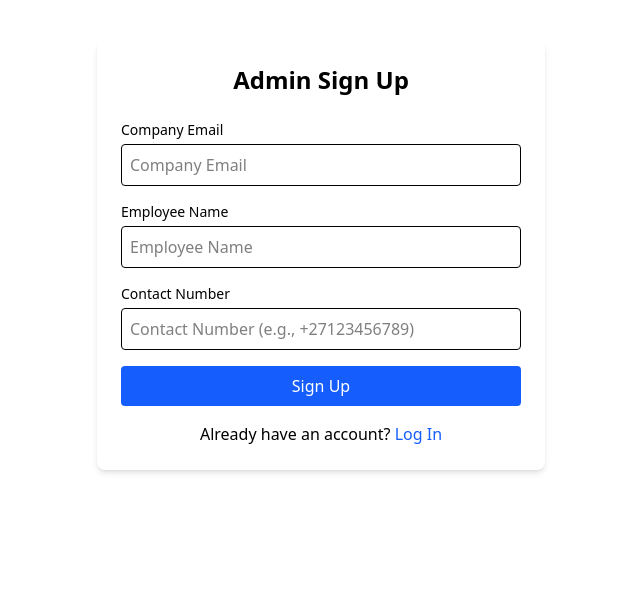
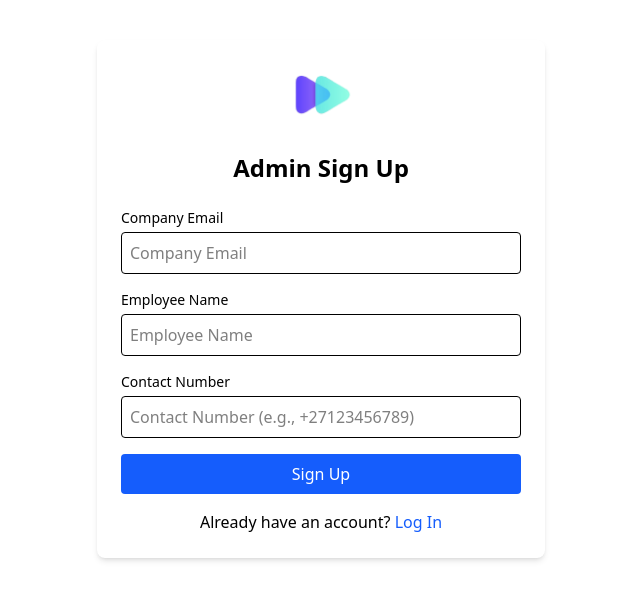
Before and after one commit to Tshepangselona/BBBEECAL, a React (Vite) app in the folder frontend/: page /AdminSignUp in a window 1280 px wide. Shown: the top 600 px of the page, without its empty margins (319-959 px from the left). Built offline with nearby package versions, Linux system fonts and the light colour scheme.

Commit message:
Added logo to the Forms

```diff
--- a/frontend/src/Admin/Forms/AdminLogIn.jsx
+++ b/frontend/src/Admin/Forms/AdminLogIn.jsx
@@ -1,5 +1,6 @@
 import { useState } from "react";
 import { Link, useNavigate } from "react-router-dom";
+import logo from '../../assets/forge.png'
 
 export default function AdminLogIn() {
   const [formData, setFormData] = useState({ businessEmail: "", password: "" });
@@ -54,6 +55,9 @@ export default function AdminLogIn() {
 
   return (
     <div className="max-w-md mx-auto mt-10 p-6 bg-white rounded-lg shadow-md">
+      <div className="flex justify-center mb-6">
+        <img src={logo} alt="Forge Logo" className="h-16" />
+      </div>
       <h2 className="text-2xl font-bold mb-6 text-center">Admin Log In</h2>
       <form onSubmit={handleSubmit} className="space-y-4">
         <input
--- a/frontend/src/Admin/Forms/AdminSignUp.jsx
+++ b/frontend/src/Admin/Forms/AdminSignUp.jsx
@@ -1,5 +1,7 @@
 import { useState } from "react";
 import { Link, useNavigate } from "react-router-dom";
+import logo from '../../assets/forge.png'
+
 
 export default function AdminSignUp() {
   const [formData, setFormData] = useState({
@@ -86,6 +88,10 @@ export default function AdminSignUp() {
 
   return (
     <div className="max-w-md mx-auto mt-10 p-6 bg-white rounded-lg shadow-md">
+            <div className="flex justify-center mb-6">
+              <img src={logo} alt="Forge Logo" className="h-16" />
+            </div>
+
       <h2 className="text-2xl font-bold mb-6 text-center">Admin Sign Up</h2>
       <form onSubmit={handleSubmit} className="space-y-4">
         <div>
--- a/frontend/src/Components/Forms/Login.jsx
+++ b/frontend/src/Components/Forms/Login.jsx
@@ -1,5 +1,7 @@
 import { useState } from "react";
 import { Link, useNavigate } from "react-router-dom";
+import logo from '../../assets/forge.png'
+
 
 export default function Login() {
   const [formData, setFormData] = useState({ businessEmail: "", password: "" });
@@ -48,6 +50,9 @@ export default function Login() {
 
   return (
     <div className="max-w-md mx-auto mt-10 p-6 bg-white rounded-lg shadow-md">
+            <div className="flex justify-center mb-6">
+              <img src={logo} alt="Forge Logo" className="h-16" />
+            </div>
       <h2 className="text-2xl font-bold mb-6 text-center">Log In</h2>
       <form onSubmit={handleSubmit} className="space-y-4">
         <input
--- a/frontend/src/Components/Forms/SignUp.jsx
+++ b/frontend/src/Components/Forms/SignUp.jsx
@@ -1,5 +1,7 @@
 import { useState } from "react";
 import { Link, useNavigate } from "react-router-dom";
+import logo from '../../assets/forge.png'
+
 
 export default function SignUp() {
   const [formData, setFormData] = useState({
@@ -98,6 +100,9 @@ export default function SignUp() {
 
   return (
     <div className="max-w-md mx-auto mt-10 p-6 bg-white rounded-lg shadow-md">
+            <div className="flex justify-center mb-6">
+              <img src={logo} alt="Forge Logo" className="h-16" />
+            </div>
       <h2 className="text-2xl font-bold mb-6 text-center">Sign Up</h2>
       <form onSubmit={handleSubmit} className="space-y-4">
         <div>
```
Also changed, not shown: frontend/src/assets/forge.png (added).
